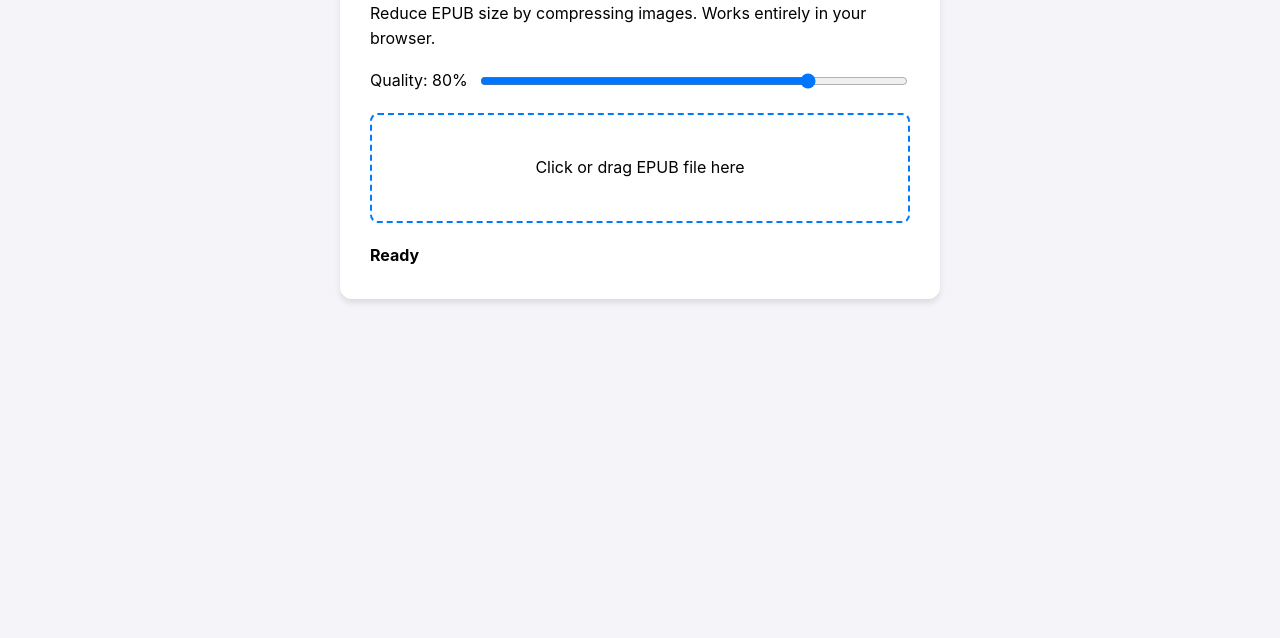
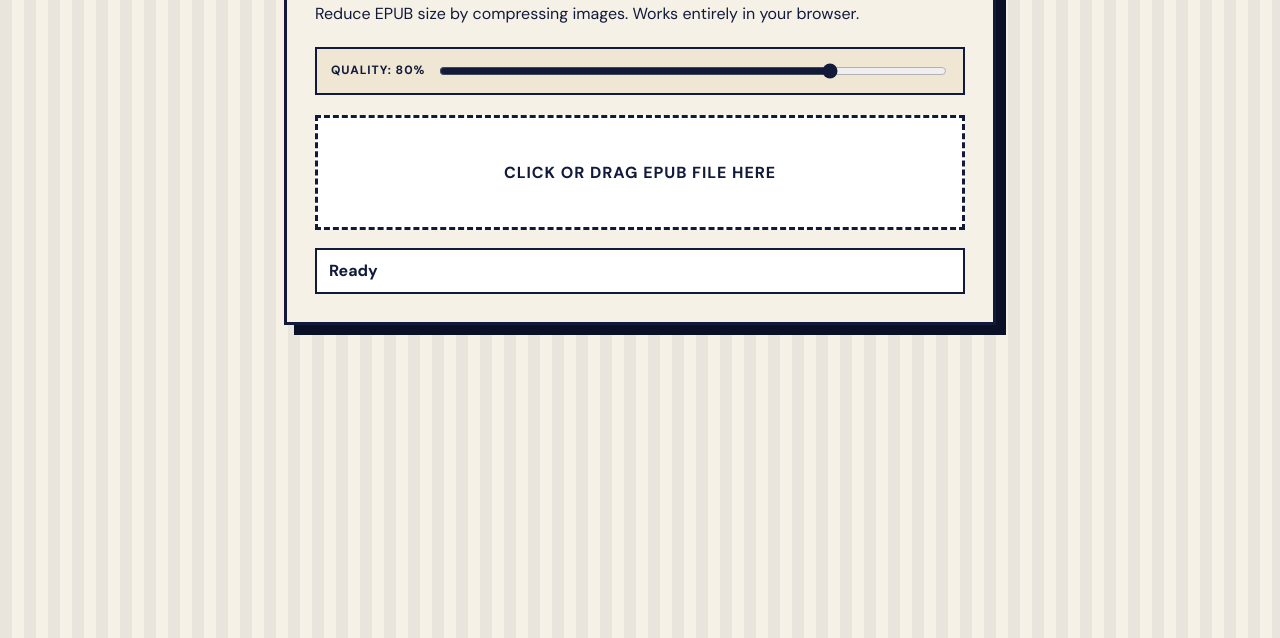
Before and after one commit to jschof1/epub-optimizer, a plain HTML site: page index.html in a window 1280 px wide. Shown: the part 162-800 px from the top of the page. Drawn offline with nearby package versions, Linux system fonts and the light colour scheme.

Commit message:
Update styling to brutalist theme

```diff
--- a/index.html
+++ b/index.html
@@ -5,54 +5,123 @@
     <meta name="viewport" content="width=device-width, initial-scale=1.0">
     <title>EPUB Image Optimizer</title>
     <script src="https://cdnjs.cloudflare.com/ajax/libs/jszip/3.10.1/jszip.min.js"></script>
+    <link href="https://fonts.googleapis.com/css2?family=DM+Sans:wght@400;500;700&family=DM+Serif+Display&display=swap" rel="stylesheet">
     <style>
+        :root {
+            --navy: #111a3a;
+            --navy-ink: #0a1026;
+            --cream: #f6f1e7;
+            --cream-strong: #efe6d3;
+            --accent: #1b2a5c;
+        }
+        * {
+            box-sizing: border-box;
+        }
         body {
-            font-family: -apple-system, BlinkMacSystemFont, "Segoe UI", Roboto, Helvetica, Arial, sans-serif;
-            max-width: 600px;
-            margin: 40px auto;
-            padding: 20px;
+            font-family: "DM Sans", "Segoe UI", Helvetica, Arial, sans-serif;
+            max-width: 760px;
+            margin: 32px auto 80px;
+            padding: 24px;
             line-height: 1.6;
-            background-color: #f4f4f9;
+            background:
+                repeating-linear-gradient(
+                    90deg,
+                    rgba(17, 26, 58, 0.06) 0 12px,
+                    transparent 12px 24px
+                ),
+                var(--cream);
+            color: var(--navy);
         }
         .container {
-            background: white;
-            padding: 30px;
-            border-radius: 12px;
-            box-shadow: 0 4px 6px rgba(0,0,0,0.1);
+            background: var(--cream);
+            padding: 28px;
+            border: 3px solid var(--navy);
+            box-shadow: 10px 10px 0 var(--navy-ink);
         }
-        h1 { margin-top: 0; color: #333; }
-        .drop-zone {
-            border: 2px dashed #007aff;
-            border-radius: 8px;
-            padding: 40px;
-            text-align: center;
-            cursor: pointer;
-            transition: background 0.2s;
-            margin-bottom: 20px;
+        h1 {
+            margin: 0 0 12px;
+            font-family: "DM Serif Display", Georgia, serif;
+            font-size: 40px;
+            letter-spacing: 0.5px;
+            text-transform: uppercase;
         }
-        .drop-zone:hover { background: #f0f7ff; }
-        #status { margin-top: 20px; font-weight: bold; }
-        .progress-container {
-            width: 100%;
-            background-color: #ddd;
-            border-radius: 4px;
-            margin-top: 10px;
-            display: none;
-        }
-        #progress-bar {
-            width: 0%;
-            height: 20px;
-            background-color: #007aff;
-            border-radius: 4px;
-            transition: width 0.1s;
+        p {
+            margin: 0 0 20px;
+            font-size: 16px;
         }
         .controls {
             margin-bottom: 20px;
             display: flex;
             align-items: center;
-            gap: 10px;
+            gap: 12px;
+            padding: 12px 14px;
+            border: 2px solid var(--navy);
+            background: var(--cream-strong);
         }
-        input[type="range"] { flex-grow: 1; }
+        .controls label {
+            font-weight: 700;
+            text-transform: uppercase;
+            letter-spacing: 0.08em;
+            font-size: 12px;
+        }
+        input[type="range"] {
+            flex-grow: 1;
+            accent-color: var(--navy);
+        }
+        .drop-zone {
+            border: 3px dashed var(--navy);
+            padding: 42px 20px;
+            text-align: center;
+            cursor: pointer;
+            transition: transform 0.15s ease, background 0.15s ease;
+            margin-bottom: 18px;
+            background: white;
+            font-weight: 700;
+            text-transform: uppercase;
+            letter-spacing: 0.06em;
+        }
+        .drop-zone:hover {
+            background: var(--cream-strong);
+            transform: translate(-2px, -2px);
+        }
+        .drop-zone.is-dragover {
+            background: var(--cream-strong);
+            transform: translate(-2px, -2px);
+        }
+        #status {
+            margin-top: 16px;
+            font-weight: 700;
+            padding: 8px 12px;
+            border: 2px solid var(--navy);
+            background: white;
+        }
+        .progress-container {
+            width: 100%;
+            background-color: white;
+            border: 2px solid var(--navy);
+            margin-top: 10px;
+            display: none;
+            height: 22px;
+        }
+        #progress-bar {
+            width: 0%;
+            height: 100%;
+            background-color: var(--navy);
+            transition: width 0.1s;
+        }
+        @media (max-width: 640px) {
+            body {
+                margin: 16px auto 60px;
+                padding: 16px;
+            }
+            h1 {
+                font-size: 32px;
+            }
+            .controls {
+                flex-direction: column;
+                align-items: stretch;
+            }
+        }
     </style>
 </head>
 <body>
@@ -93,16 +162,16 @@
 
         dropZone.ondragover = (e) => {
             e.preventDefault();
-            dropZone.style.background = '#f0f7ff';
+            dropZone.classList.add('is-dragover');
         };
 
         dropZone.ondragleave = () => {
-            dropZone.style.background = 'white';
+            dropZone.classList.remove('is-dragover');
         };
 
         dropZone.ondrop = (e) => {
             e.preventDefault();
-            dropZone.style.background = 'white';
+            dropZone.classList.remove('is-dragover');
             const file = e.dataTransfer.files[0];
             if (file && file.name.endsWith('.epub')) {
                 processFile(file);
```
